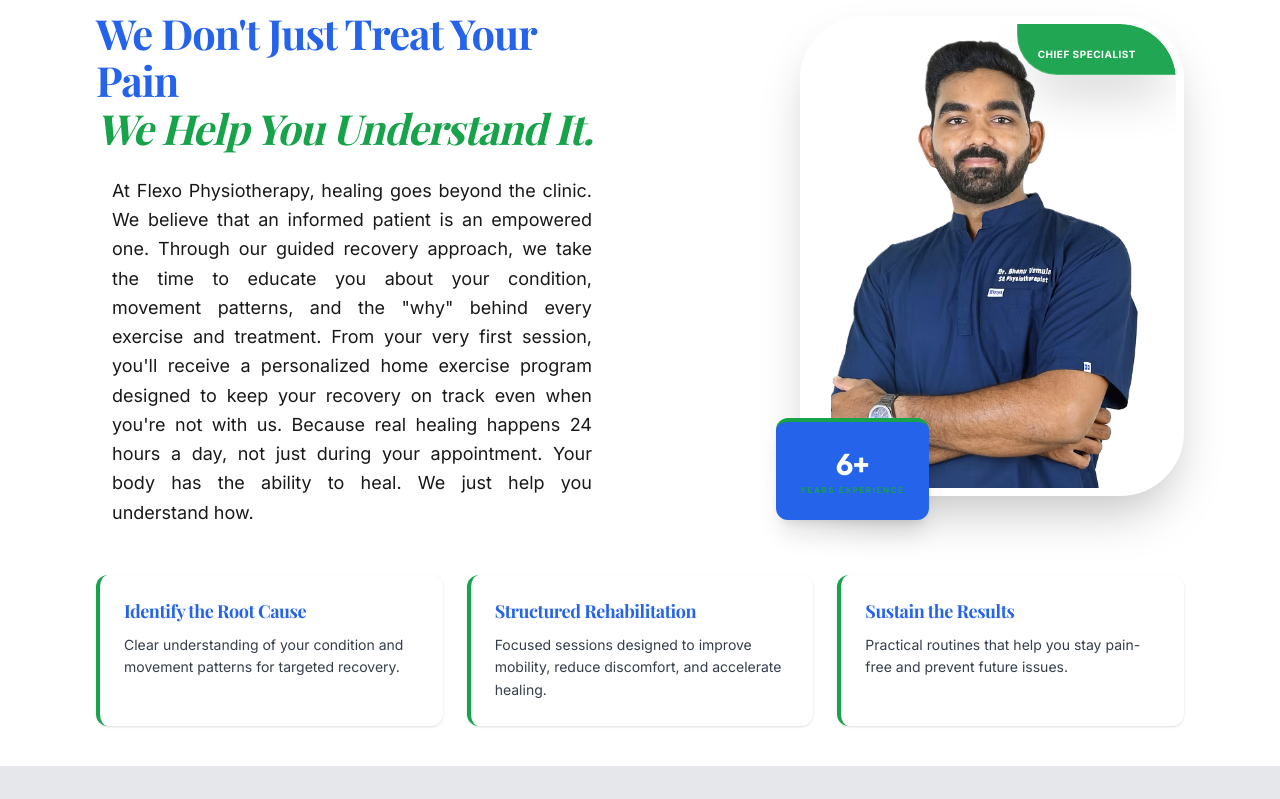
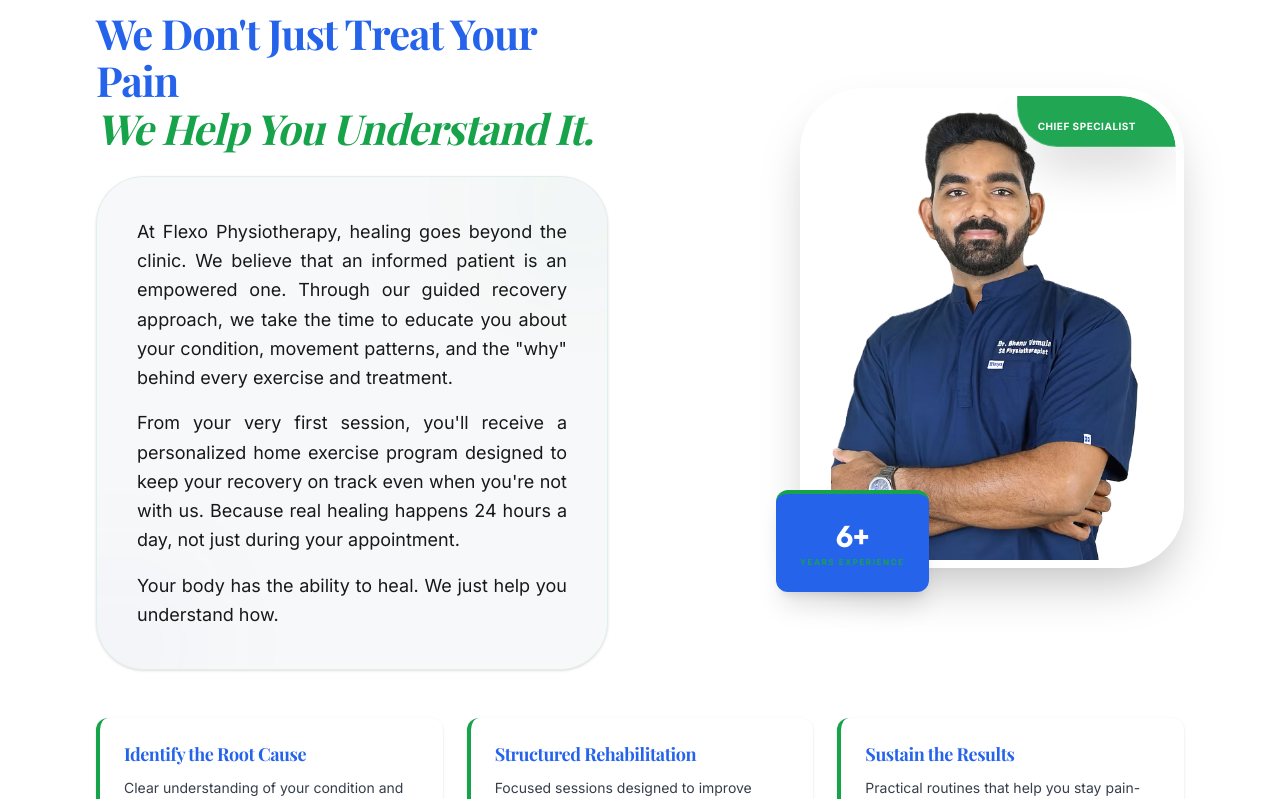
Before and after one commit to CODTECHIT/physico, a React (Vite) app: page / in a window 1280 px wide. Shown: the part 1001-1800 px from the top of the page. Built offline with nearby package versions, Linux system fonts and the light colour scheme; a web font is replaced by a local one.

Commit message:
feat: added premium box container for patient education section

```diff
--- a/src/pages/Home.tsx
+++ b/src/pages/Home.tsx
@@ -462,11 +462,23 @@ const Home = () => {
                   We Help You Understand It.
                 </span>
               </h2>
-              <p className="text-base lg:text-lg text-dark font-medium leading-relaxed opacity-90 text-justify px-2 lg:px-4">
-                At {BRAND_NAME}, healing goes beyond the clinic. We believe that an informed patient is an empowered one. Through our guided recovery approach, we take the time to educate you about your condition, movement patterns, and the "why" behind every exercise and treatment.
-                From your very first session, you'll receive a personalized home exercise program designed to keep your recovery on track even when you're not with us. Because real healing happens 24 hours a day, not just during your appointment.
-                Your body has the ability to heal. We just help you understand how.
-              </p>
+              <div className="bg-surface/30 p-6 lg:p-10 rounded-2xl lg:rounded-[3rem] border border-accent/10 shadow-sm relative overflow-hidden group transition-all duration-500 hover:shadow-md">
+                {/* Subtle decorative background element */}
+                <div className="absolute -top-10 -right-10 w-32 h-32 bg-accent/5 rounded-full blur-3xl transition-all duration-700 group-hover:bg-accent/10" />
+                <div className="absolute -bottom-10 -left-10 w-32 h-32 bg-primary/5 rounded-full blur-3xl" />
+
+                <div className="text-base lg:text-lg text-dark font-medium leading-relaxed opacity-90 text-justify relative z-10 space-y-4">
+                  <p>
+                    At {BRAND_NAME}, healing goes beyond the clinic. We believe that an informed patient is an empowered one. Through our guided recovery approach, we take the time to educate you about your condition, movement patterns, and the "why" behind every exercise and treatment.
+                  </p>
+                  <p>
+                    From your very first session, you'll receive a personalized home exercise program designed to keep your recovery on track even when you're not with us. Because real healing happens 24 hours a day, not just during your appointment.
+                  </p>
+                  <p>
+                    Your body has the ability to heal. We just help you understand how.
+                  </p>
+                </div>
+              </div>
             </div>
 
             <div className="relative max-w-sm mx-auto lg:ml-auto lg:mr-0">
```
